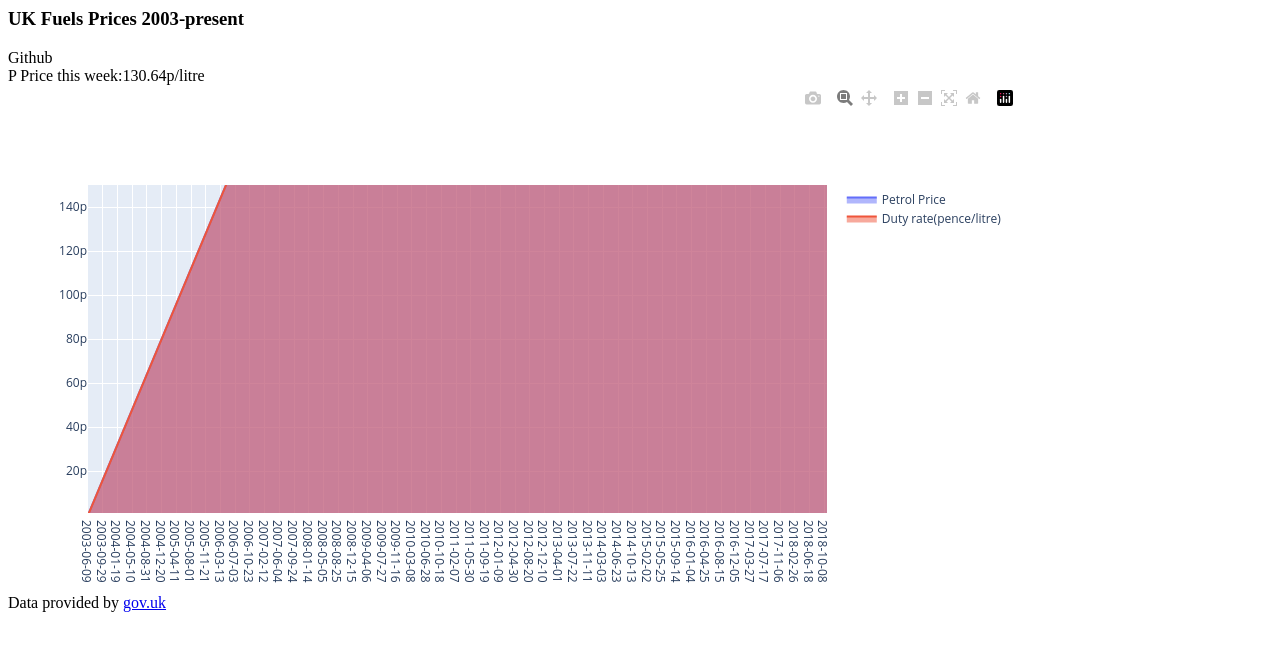
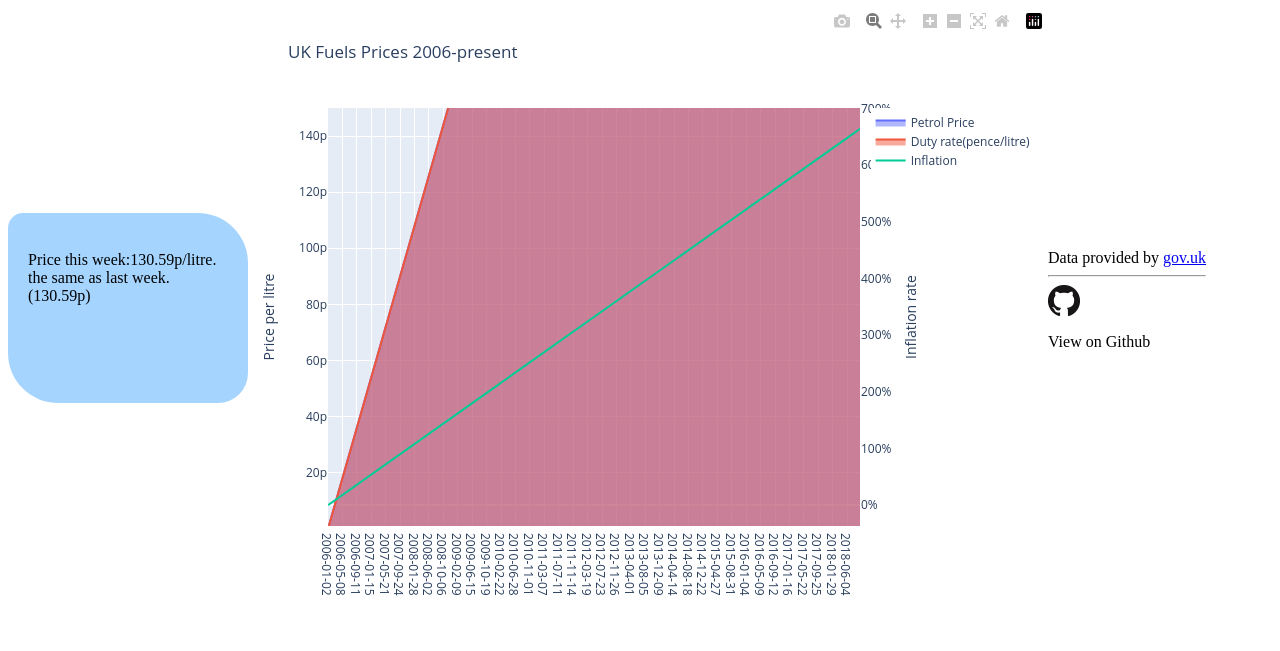
Before and after one commit to john-lock/fuel_prices, a Flask app: page / in a window 1280 px wide. Shown: the top 651 px of the page. Run offline with Flask 2, Linux system fonts and the light colour scheme; some libraries are stand-ins or nearby versions.

Commit message:
updated look

```diff
--- a/app.py
+++ b/app.py
@@ -1,5 +1,4 @@
-from flask import Flask, render_template, Markup, redirect
-import json
+from flask import Flask, render_template, Markup
 import requests
 import datetime
 import plotly
@@ -8,9 +7,7 @@ import os
 import re
 import tablib
 import plotly.graph_objs as go
-import csv
 from bs4 import BeautifulSoup
-
 import pandas as pd
 from plotly.offline import plot
 from plotly.graph_objs import Scatter
@@ -20,7 +17,7 @@ app = Flask(__name__)
 
 @app.route('/')
 def index():
-    df = pd.read_csv('data_date.csv', sep=',')
+    df = pd.read_csv('data_inflation.csv', sep=',')
 
     trace1 = Scatter(
         x=df['Date'],
@@ -34,18 +31,32 @@ def index():
         name="Duty rate(pence/litre)",
         fill="tozeroy")
 
-    data = [trace1, trace2]
+    trace3 = Scatter(
+        x=df['Date'],
+        y=df['inflation'],
+        name="Inflation",
+        yaxis='y2')
+
+    data = [trace1, trace2, trace3]
     layout = go.Layout(
+    title='UK Fuels Prices 2006-present',
     showlegend=True,
     xaxis=dict(
         type='category',
     ),
     yaxis=dict(
         type='linear',
+        title='Price per litre',
         range=[1, 150],
         dtick=20,
         ticksuffix='p'
-    ))
+    ),
+    yaxis2=dict (
+        overlaying='y',
+        title='Inflation rate',
+        side='right',
+        showgrid=False,
+        ticksuffix='%'))
     fig = dict(data=data, layout=layout)
     # a = py.plot(data, output_type='div')
     a = plotly.offline.plot(fig, include_plotlyjs=False, output_type='div')
@@ -53,8 +64,12 @@ def index():
     # stats
     table_len = len(df['PumpPriceP'])
     this_week = df['PumpPriceP'][(table_len - 1)]
+    last_week = df['PumpPriceP'][(table_len - 2)]
+    change = float(this_week) - float(last_week)
+    week_change = change / float(last_week) * 100
+    print(week_change)
 
-    return render_template('index.html', a=Markup(a), this_week=this_week)
+    return render_template('index.html', a=Markup(a), this_week=this_week, week_change=week_change, last_week=last_week)
 
 
 dataset = tablib.Dataset()
--- a/templates/index.html
+++ b/templates/index.html
@@ -2,19 +2,40 @@
 
 <head>
     <style type="text/css">
-   #graph {
-    width: 80%;
-    height: 65%;
-   }
+    #info {
+        border-radius: 15px 50px 30px;
+    background: #a5d5ff;
+    padding: 20px;
+    width: 200px;
+    height: 150px;
+    align-self: center;
+    }
+    #graph {
+        width: 800px;
+        height: 600px;
+    }
+    #links {
+        align-self:center;
+    }
+    .flex-container {
+        display: flex;
+        justify-content: flex-start;
+    }
     </style>
     <script src="https://cdn.plot.ly/plotly-latest.min.js"></script>
 </head>
 
 <body>
-    <div id="top"><h3>UK Fuels Prices 2003-present</h3><span>Github</span>
-        <br> P Price this week:{{ this_week }}p/litre</row></div>
-    <div id="graph">{{ a }}</div>
-    <div id="bottom">Data provided by <a href="https://www.gov.uk/government/statistical-data-sets/oil-and-petroleum-products-weekly-statistics">gov.uk</a>
+    <div class="flex-container">
+        <div id="info">
+            <br>Price this week:{{ this_week }}p/litre. {% if week_change>0 %} {{ week_change }}% less than last week, {% elif week_change<0 %} {{ week_change }}% more than last week. {% else %} the same as last week. {% endif %} ({{ last_week }}p)
+
+        </div>
+        <div id="graph">{{ a }}</div>
+        <div id="links">Data provided by <a href="https://www.gov.uk/government/statistical-data-sets/oil-and-petroleum-products-weekly-statistics">gov.uk</a> <hr>
+            <a href="https://github.com/john-lock/fuel_prices"><img src="static/github.png"> </a><p>View on Github</p>
+        </div>
     </div>
 </body>
+
 </html>
```
Also changed, not shown: static/github.png (added), 1 other file.
